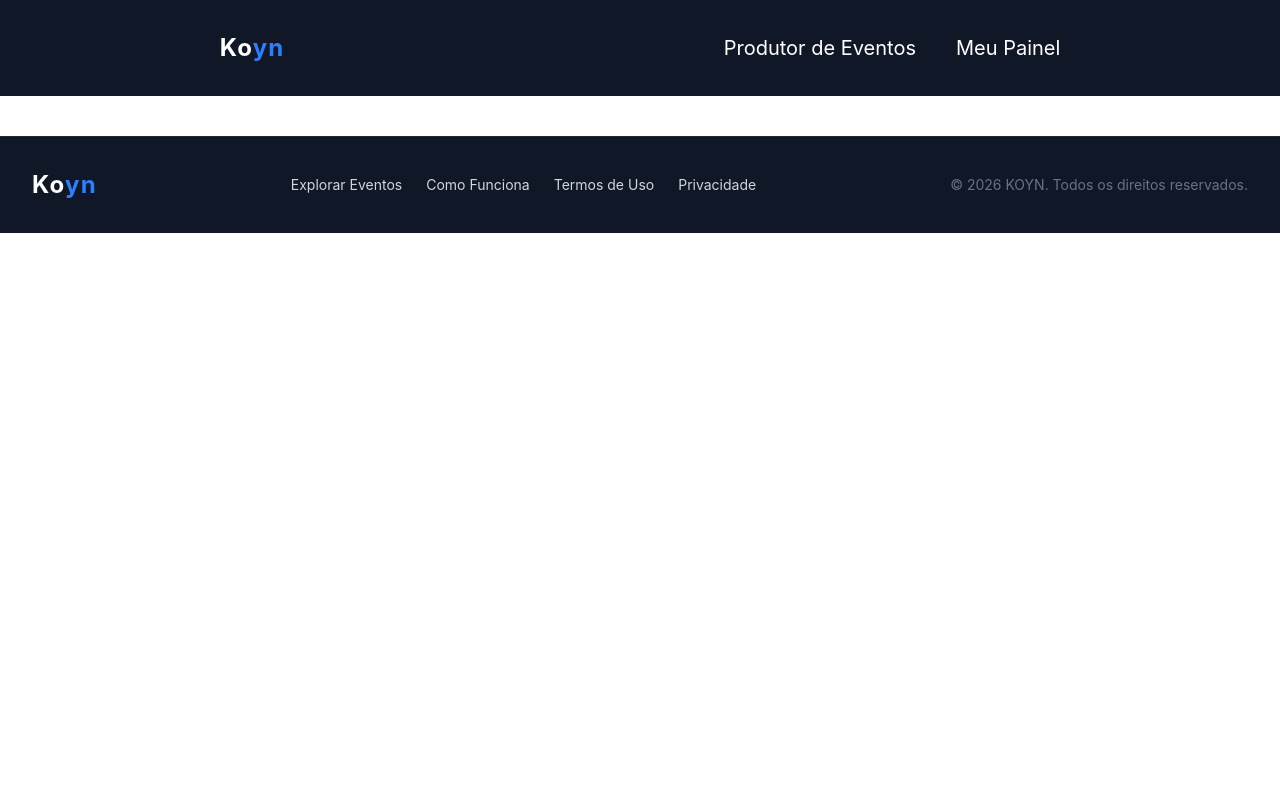
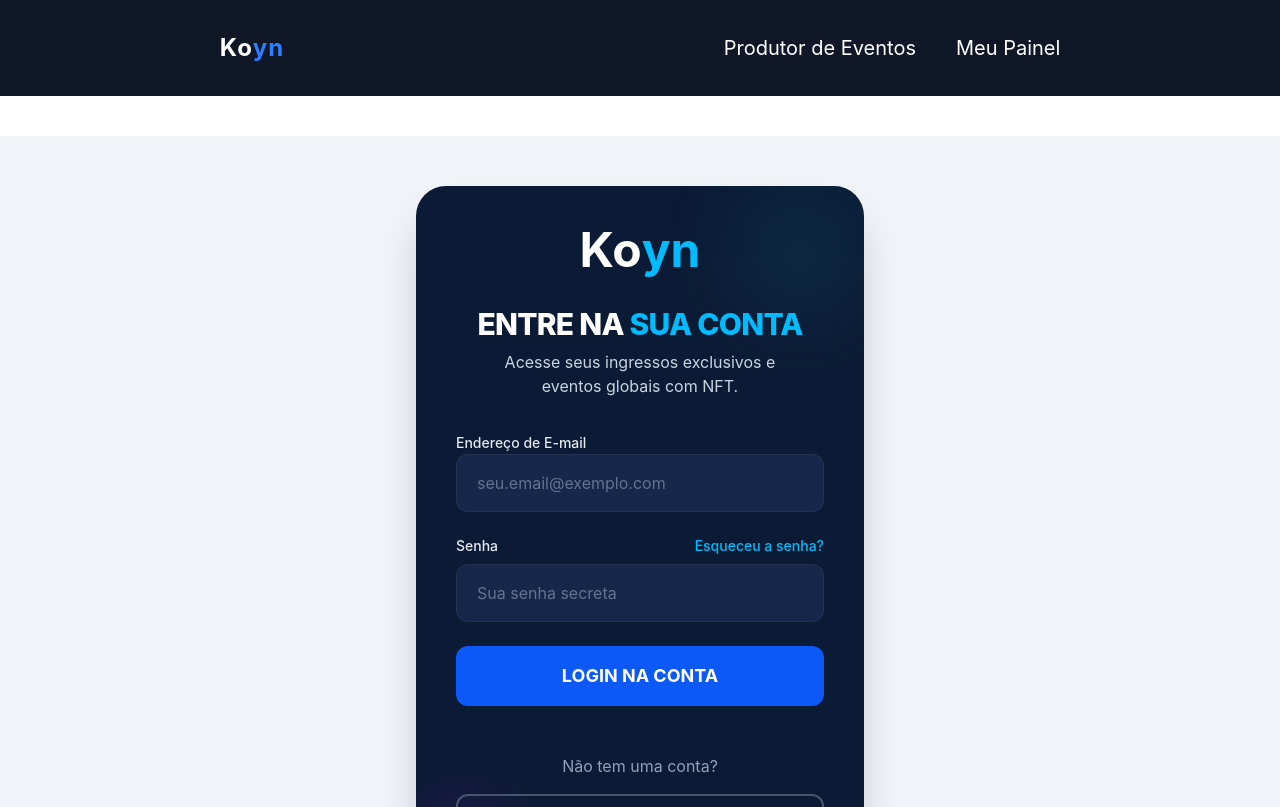
Before and after one commit to felipetsuchiya/bilheteria-front, a React (Vite) app: page /login in a window 1280 px wide. Shown: the top 807 px of the page. Built offline with nearby package versions, Linux system fonts and the light colour scheme.

Commit message:
add: pagina login

```diff
--- a/src/components/Navbar/index.tsx
+++ b/src/components/Navbar/index.tsx
@@ -7,8 +7,8 @@ export function Navbar() {
                 </div>
             </a>
             <div className="flex items-center space-x-10 text-white text-xl">
-                <div className="cursor-pointer hover:text-blue-500">Produtor de Eventos</div>
-                <div className="cursor-pointer hover:text-blue-500">Meu Painel</div>
+                <a href="/login" className="cursor-pointer hover:text-blue-500">Produtor de Eventos</a>
+                <a href="/login" className="cursor-pointer hover:text-blue-500">Meu Painel</a>
             </div>
         </div>
     )
--- a/src/pages/Login/index.tsx
+++ b/src/pages/Login/index.tsx
@@ -0,0 +1,82 @@
+// Um pequeno componente de logo estilizado para o topo da tela
+const KoynLogo = () => (
+    <div className="flex items-center text-5xl font-bold">
+        <span className="text-white">Ko</span>
+        <span className="text-sky-400">yn</span>
+    </div>
+);
+
+export function Login() {
+    return (
+        <div className="min-h-screen bg-slate-100 flex items-center justify-center p-6">
+            {/* O container principal, imitando o card da Hero Section */}
+            <div className="bg-[#0c1b35] p-10 rounded-[30px] w-full max-w-md shadow-2xl relative overflow-hidden">
+                {/* Decoração sutil de fundo (neons) */}
+                <div className="absolute top-0 right-0 w-32 h-32 bg-cyan-900/40 rounded-full blur-2xl opacity-80"></div>
+                <div className="absolute bottom-0 left-0 w-24 h-24 bg-purple-900/30 rounded-full blur-xl opacity-70"></div>
+
+                {/* Conteúdo do formulário */}
+                <div className="flex flex-col items-center gap-8 z-10 relative">
+                    <KoynLogo />
+
+                    <div className="text-center">
+                        <h1 className="text-3xl font-extrabold text-white tracking-tight mb-2">
+                            ENTRE NA <span className="text-sky-400">SUA CONTA</span>
+                        </h1>
+                        <p className="text-slate-300 text-base max-w-70 mx-auto">
+                            Acesse seus ingressos exclusivos e eventos globais com NFT.
+                        </p>
+                    </div>
+
+                    <form className="w-full flex flex-col gap-6">
+                        <div className="space-y-2">
+                            <label htmlFor="email" className="text-sm font-medium text-slate-200">
+                                Endereço de E-mail
+                            </label>
+                            <input
+                                id="email"
+                                type="email"
+                                placeholder="seu.email@exemplo.com"
+                                className="w-full bg-[#16274a] border border-slate-700/50 rounded-xl px-5 py-4 text-white text-base placeholder:text-slate-500 focus:ring-2 focus:ring-sky-500 focus:border-sky-500 outline-none"
+                            />
+                        </div>
+
+                        <div className="space-y-2">
+                            <div className="flex items-center justify-between">
+                                <label htmlFor="password" className="text-sm font-medium text-slate-200">
+                                    Senha
+                                </label>
+                                <a href="#" className="text-sm font-medium text-sky-400 hover:text-sky-300">
+                                    Esqueceu a senha?
+                                </a>
+                            </div>
+                            <input
+                                id="password"
+                                type="password"
+                                placeholder="Sua senha secreta"
+                                className="w-full bg-[#16274a] border border-slate-700/50 rounded-xl px-5 py-4 text-white text-base placeholder:text-slate-500 focus:ring-2 focus:ring-sky-500 focus:border-sky-500 outline-none"
+                            />
+                        </div>
+
+                        <button
+                            type="submit"
+                            className="w-full bg-[#0d59f7] hover:bg-[#0047e0] text-white font-bold py-4 rounded-xl text-lg transition duration-150"
+                        >
+                            LOGIN NA CONTA
+                        </button>
+                    </form>
+
+                    <div className="text-center w-full mt-4 flex flex-col items-center gap-4">
+                        <span className="text-slate-400">Não tem uma conta?</span>
+                        <button
+                            className="w-full border-2 border-slate-600 hover:border-slate-500 text-sky-400 font-semibold py-3 rounded-xl text-base transition duration-150"
+                        >
+                            CRIAR NOVA CONTA
+                        </button>
+                    </div>
+
+                </div>
+            </div >
+        </div >
+    );
+}
--- a/src/routes/index.tsx
+++ b/src/routes/index.tsx
@@ -1,6 +1,7 @@
 import { BrowserRouter, Routes, Route } from 'react-router-dom';
 import { Home } from '../pages/Home';
 import { EventDetails } from '../pages/EventDetails';
+import { Login } from '../pages/Login';
 
 export function AppRoutes() {
   return (
@@ -8,6 +9,7 @@ export function AppRoutes() {
       <Routes>
         <Route path="/" element={<Home />} />
         <Route path="/detalhes" element={<EventDetails />} />
+        <Route path="/login" element={<Login />} />
       </Routes>
     </BrowserRouter>
   );
```
